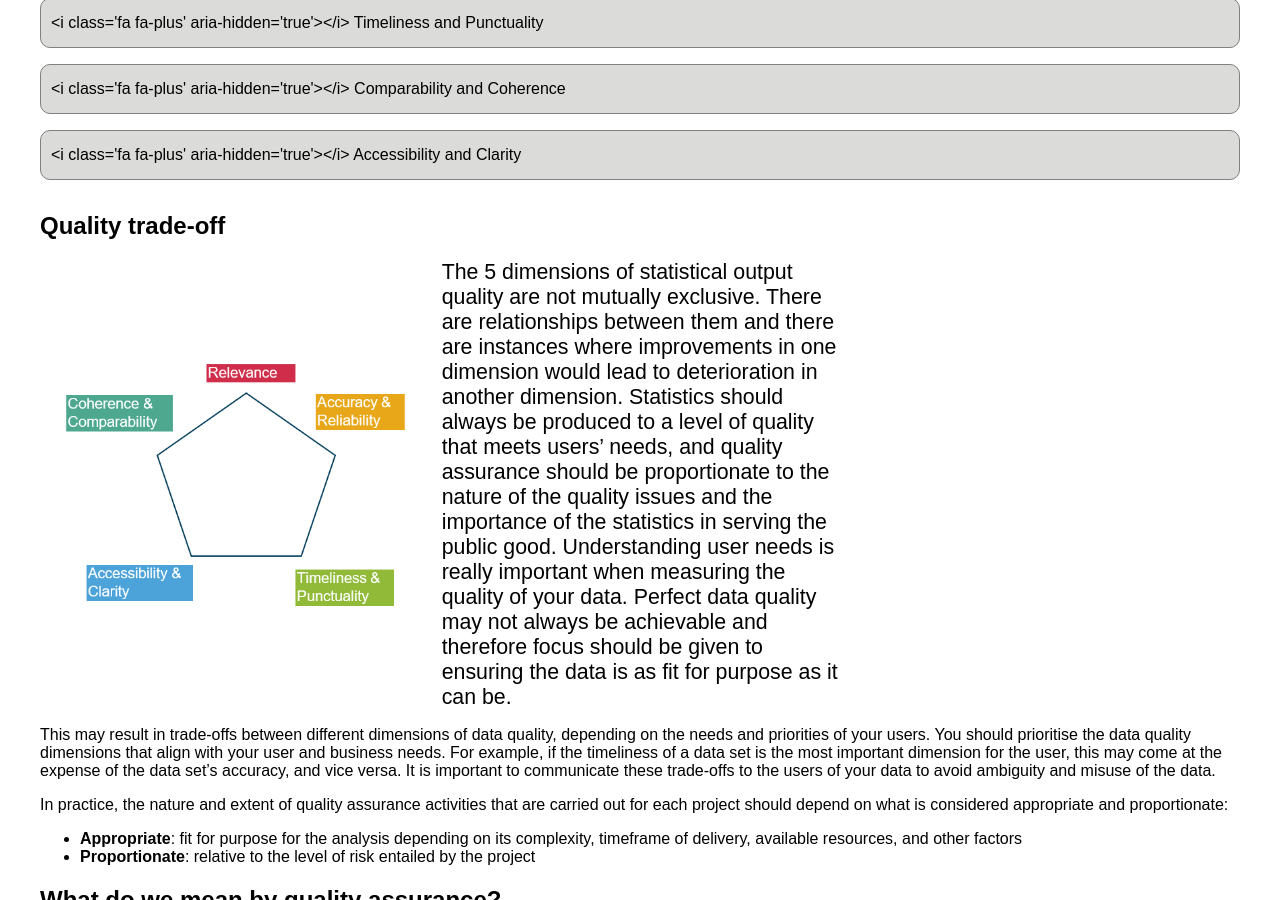
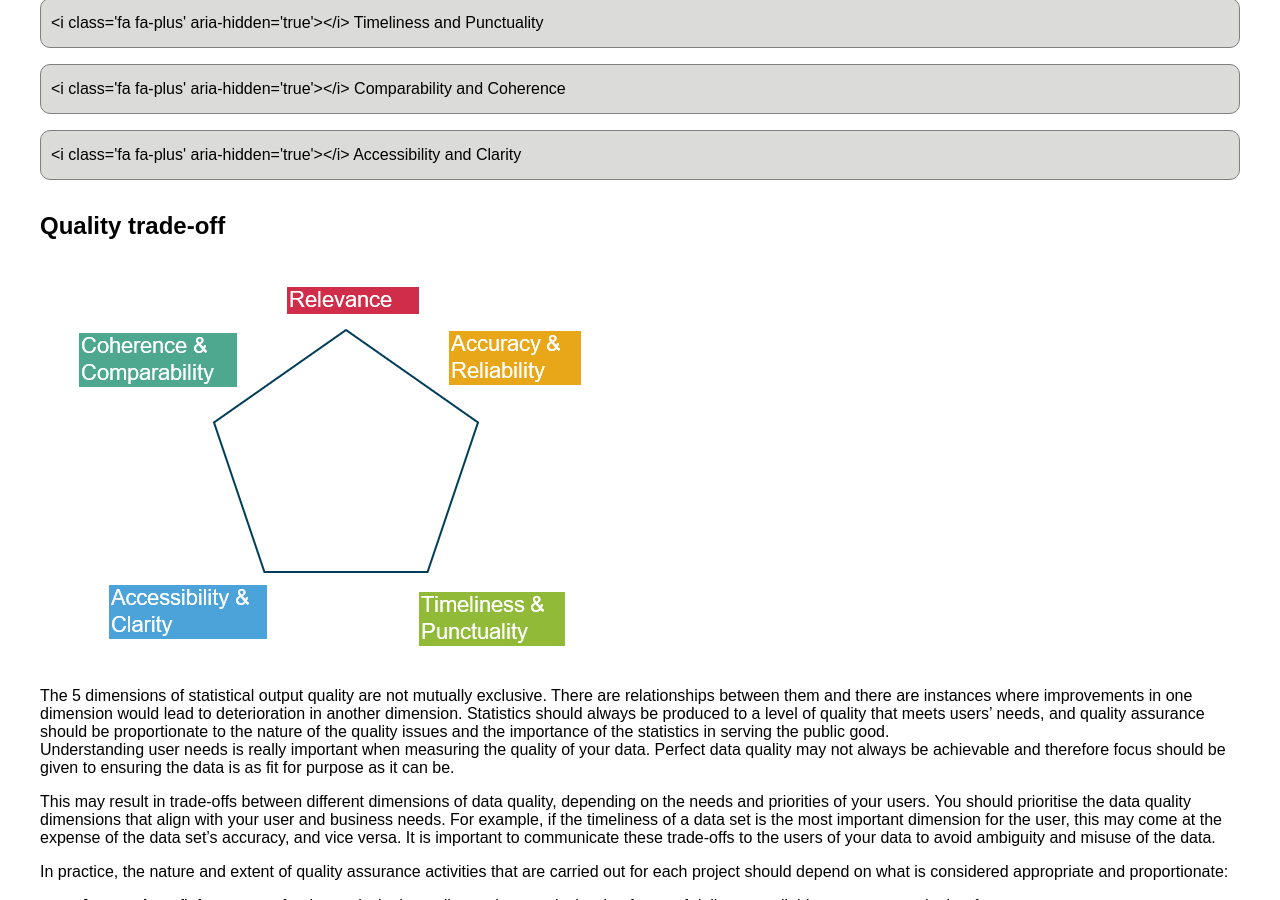
Before and after one commit to BenCuff/github-pages-test, a Jekyll site: the page built from docs/quality-assurance.md, in a window 1280 px wide and 900 px high, scrolled down 965 px. Built offline with Jekyll 4.4.1, drawn with Linux system fonts in a browser that asks for light colours.

Commit message:
Adding image-text container

```diff
--- a/docs/quality-assurance.md
+++ b/docs/quality-assurance.md
@@ -97,16 +97,13 @@
 </div>
 
 ## Quality trade-off
-<div class="container">
-    <div class="image">
-        <img src="assets/img/Quality_trade_off.png" alt="A pentagon showing the 5 Dimensions of Quality of the European Statistical System (ESS) Code of Practice: Relevance, Accuracy and Reliability, Timeliness and Punctuality, Comparability and Coherence and Accessibility and Clarity">
-     </div>
-    <div class="text">
-The 5 dimensions of statistical output quality are not mutually exclusive. There are relationships between them and there are instances where improvements in one dimension would lead to deterioration in another dimension. Statistics should always be produced to a level of quality that meets users’ needs, and quality assurance should be proportionate to the nature of the quality issues and the importance of the statistics in serving the public good.
-
+<div class="image-text-container">
+    <img src="assets/img/Quality_trade_off.png" alt="A pentagon showing the 5 Dimensions of Quality of the European Statistical System (ESS) Code of Practice: Relevance, Accuracy and Reliability, Timeliness and Punctuality, Comparability and Coherence and Accessibility and Clarity">
+    <p>
+The 5 dimensions of statistical output quality are not mutually exclusive. There are relationships between them and there are instances where improvements in one dimension would lead to deterioration in another dimension. Statistics should always be produced to a level of quality that meets users’ needs, and quality assurance should be proportionate to the nature of the quality issues and the importance of the statistics in serving the public good.<br>
 Understanding user needs is really important when measuring the quality of your data. Perfect data quality may not always be achievable and therefore focus should be given to ensuring the data is as fit for purpose as it can be.
-     </div>
-  </div>
+    </p>
+</div>
 
 This may result in trade-offs between different dimensions of data quality, depending on the needs and priorities of your users. You should prioritise the data quality dimensions that align with your user and business needs. For example, if the timeliness of a data set is the most important dimension for the user, this may come at the expense of the data set’s accuracy, and vice versa. It is important to communicate these trade-offs to the users of your data to avoid ambiguity and misuse of the data.
 
```
